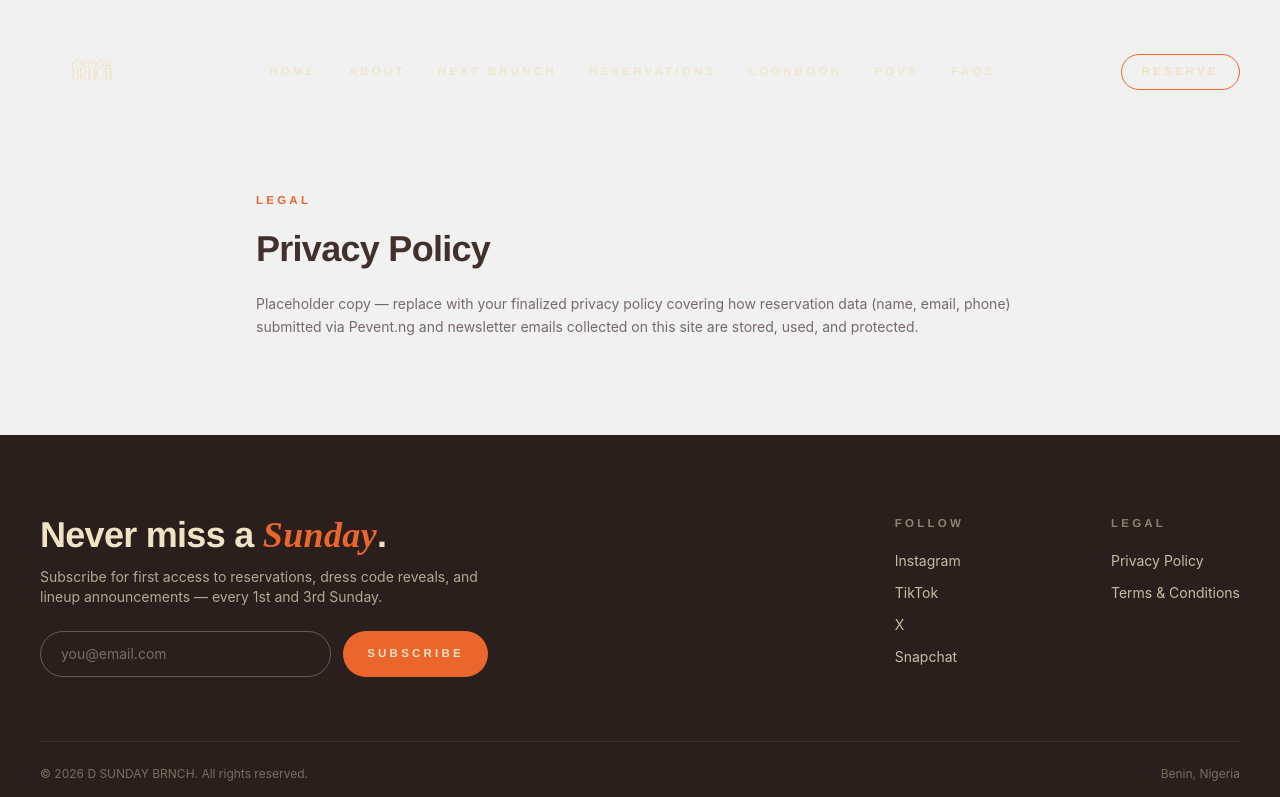
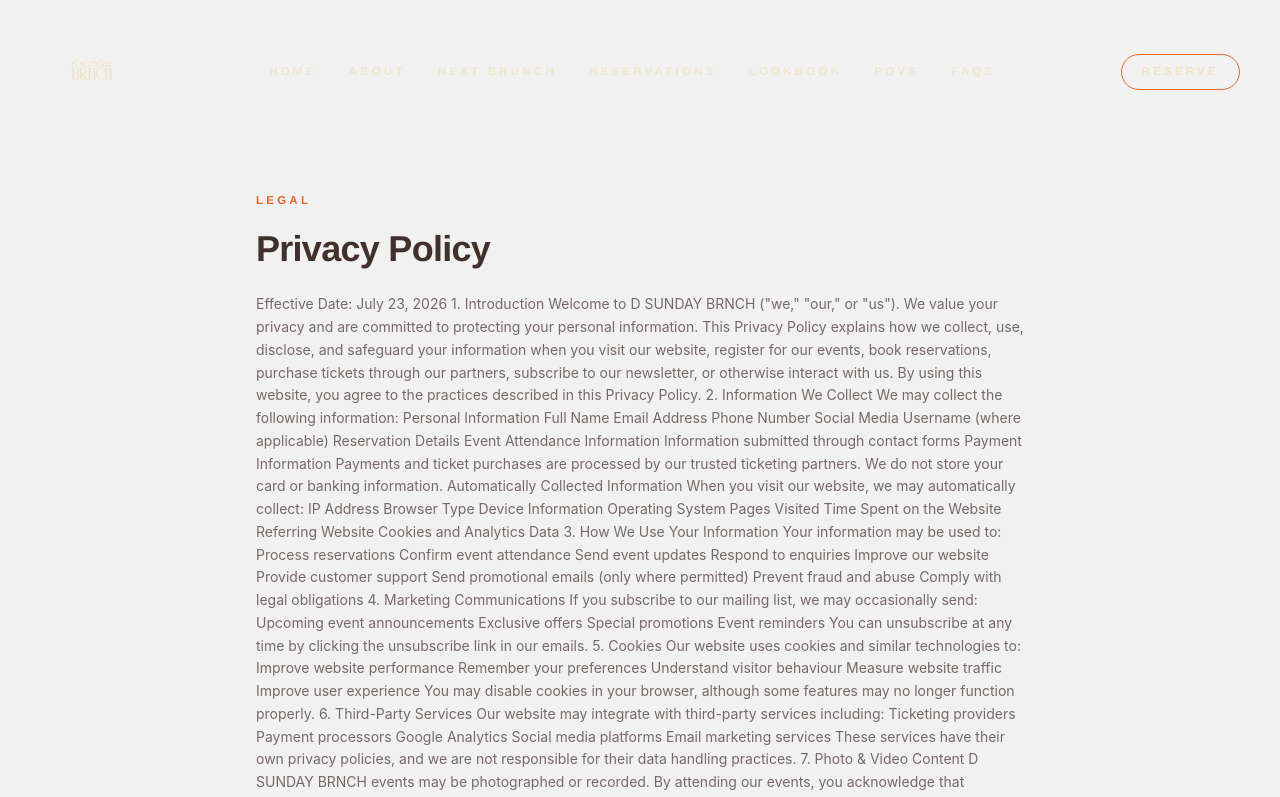
Before and after one commit to realovm/dsundaybrnch, a Next.js app: page /privacy in a window 1280 px wide. Shown: the top 797 px of the page. Built offline with nearby package versions, Linux system fonts and the light colour scheme; a web font is replaced by a local one.

Commit message:
updated privacy policy and terms and conditions

```diff
--- a/app/privacy/page.tsx
+++ b/app/privacy/page.tsx
@@ -9,10 +9,152 @@
           Privacy Policy
         </h1>
         <p className="mt-6 text-sm leading-relaxed text-brnch-espresso/70">
-          Placeholder copy — replace with your finalized privacy policy
-          covering how reservation data (name, email, phone) submitted via
-          Pevent.ng and newsletter emails collected on this site are stored,
-          used, and protected.
+        Effective Date: July 23, 2026
+                1. Introduction
+
+                Welcome to D SUNDAY BRNCH ("we," "our," or "us").
+
+                We value your privacy and are committed to protecting your personal information. This Privacy Policy explains how we collect, use, disclose, and safeguard your information when you visit our website, register for our events, book reservations, purchase tickets through our partners, subscribe to our newsletter, or otherwise interact with us.
+
+                By using this website, you agree to the practices described in this Privacy Policy.
+
+                2. Information We Collect
+
+                We may collect the following information:
+
+                Personal Information
+                Full Name
+                Email Address
+                Phone Number
+                Social Media Username (where applicable)
+                Reservation Details
+                Event Attendance Information
+                Information submitted through contact forms
+                Payment Information
+
+                Payments and ticket purchases are processed by our trusted ticketing partners.
+
+                We do not store your card or banking information.
+
+                Automatically Collected Information
+
+                When you visit our website, we may automatically collect:
+
+                IP Address
+                Browser Type
+                Device Information
+                Operating System
+                Pages Visited
+                Time Spent on the Website
+                Referring Website
+                Cookies and Analytics Data
+
+                3. How We Use Your Information
+                Your information may be used to:
+
+                Process reservations
+                Confirm event attendance
+                Send event updates
+                Respond to enquiries
+                Improve our website
+                Provide customer support
+                Send promotional emails (only where permitted)
+                Prevent fraud and abuse
+                Comply with legal obligations
+                4. Marketing Communications
+
+                If you subscribe to our mailing list, we may occasionally send:
+
+                Upcoming event announcements
+                Exclusive offers
+                Special promotions
+                Event reminders
+
+                You can unsubscribe at any time by clicking the unsubscribe link in our emails.
+
+                5. Cookies
+
+                Our website uses cookies and similar technologies to:
+
+                Improve website performance
+                Remember your preferences
+                Understand visitor behaviour
+                Measure website traffic
+                Improve user experience
+
+                You may disable cookies in your browser, although some features may no longer function properly.
+
+                6. Third-Party Services
+
+                Our website may integrate with third-party services including:
+
+                Ticketing providers
+                Payment processors
+                Google Analytics
+                Social media platforms
+                Email marketing services
+
+                These services have their own privacy policies, and we are not responsible for their data handling practices.
+
+                7. Photo & Video Content
+
+                D SUNDAY BRNCH events may be photographed or recorded.
+
+                By attending our events, you acknowledge that photographs and videos may be used for:
+
+                Marketing
+                Social media
+                Website galleries
+                Promotional campaigns
+                Future event advertising
+
+                If you have concerns regarding identifiable photographs, please contact us.
+
+                8. Data Security
+
+                We implement reasonable technical and organisational measures to protect your personal information.
+
+                However, no internet transmission or electronic storage system is completely secure, and we cannot guarantee absolute security.
+
+                9. Data Retention
+
+                We retain personal information only for as long as necessary to:
+
+                Provide our services
+                Meet legal obligations
+                Resolve disputes
+                Improve future events
+                10. Your Rights
+
+                Subject to applicable law, you may request to:
+
+                Access your personal information
+                Correct inaccurate information
+                Delete your information
+                Withdraw marketing consent
+                Restrict certain processing activities
+
+                To exercise these rights, contact us using the details below.
+
+                11. Children's Privacy
+
+                Our website is intended for individuals aged 18 years and above.
+
+                We do not knowingly collect personal information from children.
+
+                12. Changes to This Policy
+
+                We may update this Privacy Policy periodically.
+
+                Any updates will be posted on this page with a revised Effective Date.
+
+                13. Contact Us
+
+                For privacy-related questions or requests, please contact:
+
+                D SUNDAY BRNCH
+
+                Email: dsundaybrnch@gmail.com
         </p>
       </div>
     </section>
--- a/app/terms/page.tsx
+++ b/app/terms/page.tsx
@@ -9,9 +9,147 @@
           Terms &amp; Conditions
         </h1>
         <p className="mt-6 text-sm leading-relaxed text-brnch-espresso/70">
-          Placeholder copy — replace with finalized terms covering age
-          restrictions (18+), entry policy, refund/transfer rules, and
-          conduct at D SUNDAY BRNCH events.
+        Effective Date: July 23, 2026
+
+        1. Acceptance
+
+        By accessing or using the D SUNDAY BRNCH website, you agree to these Terms and Conditions.
+
+        If you do not agree, please do not use this website.
+
+        2. About D SUNDAY BRNCH
+
+        D SUNDAY BRNCH is a recurring lifestyle, entertainment, and social event held on selected Sundays.
+
+        Our website provides information, reservations, event galleries, ticket links, and related services.
+
+        3. Eligibility
+
+        You must be at least 18 years old to attend our events unless otherwise stated.
+
+        Valid identification may be required at the venue.
+
+        4. Reservations
+
+        Reservations are subject to availability.
+
+        Submitting a reservation request does not guarantee entry until confirmed.
+
+        We reserve the right to refuse or cancel reservations where necessary.
+
+        5. Ticket Purchases
+
+        Tickets may be sold through third-party platforms.
+
+        By purchasing tickets, you also agree to the ticket provider's terms and conditions.
+
+        Pricing, fees, and refund policies are determined by the ticketing platform unless otherwise stated.
+
+        6. Event Changes
+
+        We reserve the right to:
+
+        Change event dates
+        Change venues
+        Change performers or DJs
+        Modify schedules
+        Cancel events
+
+        Where applicable, ticket holders will be notified through the contact details provided during booking.
+
+        7. Refund Policy
+
+        Unless otherwise stated:
+
+        Tickets are non-refundable.
+        Tickets are non-transferable.
+        Missed events are not eligible for refunds.
+        Refunds due to event cancellation will follow the ticketing provider's refund process.
+        8. Code of Conduct
+
+        Guests must:
+
+        Behave respectfully
+        Follow venue rules
+        Respect staff and security personnel
+        Avoid violent, abusive, discriminatory, or illegal behaviour
+
+        Anyone violating these rules may be removed without refund.
+
+        9. Alcohol & Illegal Substances
+
+        Guests must comply with all applicable laws regarding alcohol consumption.
+
+        Illegal drugs or prohibited substances are strictly forbidden.
+
+        Management reserves the right to refuse entry or remove anyone violating these rules.
+
+        10. Photography & Media
+
+        By attending D SUNDAY BRNCH, you grant us permission to use photographs and video recordings featuring you for promotional and marketing purposes without additional compensation.
+
+        11. Intellectual Property
+
+        All website content, including:
+
+        Logos
+        Branding
+        Graphics
+        Photographs
+        Videos
+        Text
+        Designs
+        is owned by D SUNDAY BRNCH or its licensors and may not be copied, reproduced, or distributed without written permission.
+
+        12. Website Usage
+
+        You agree not to:
+
+        Attempt to hack the website
+        Upload malicious software
+        Interfere with website functionality
+        Copy website content without permission
+        Use the website for unlawful purposes
+        13. Third-Party Links
+
+        Our website may contain links to third-party websites.
+
+        We are not responsible for the content, security, or privacy practices of those websites.
+
+        14. Disclaimer
+
+        The website and its content are provided "as is."
+
+        While we strive to ensure information is accurate, we do not guarantee that all information will always be complete, current, or error-free.
+
+        15. Limitation of Liability
+
+        To the fullest extent permitted by law, D SUNDAY BRNCH shall not be liable for:
+
+        Loss of profits
+        Indirect damages
+        Consequential damages
+        Loss arising from website downtime
+        Third-party service interruptions
+        16. Governing Law
+
+        These Terms and Conditions shall be governed by and interpreted in accordance with the laws of the Federal Republic of Nigeria.
+
+        Any disputes shall be resolved in the competent courts of Nigeria.
+
+        17. Changes to These Terms
+
+        We may update these Terms and Conditions at any time.
+
+        Continued use of the website after changes are posted constitutes acceptance of the revised Terms.
+
+        18. Contact
+
+        For questions regarding these Terms and Conditions:
+
+        D SUNDAY BRNCH
+
+        Email: dsundaybrnch@gmail.com
         </p>
       </div>
     </section>
```
